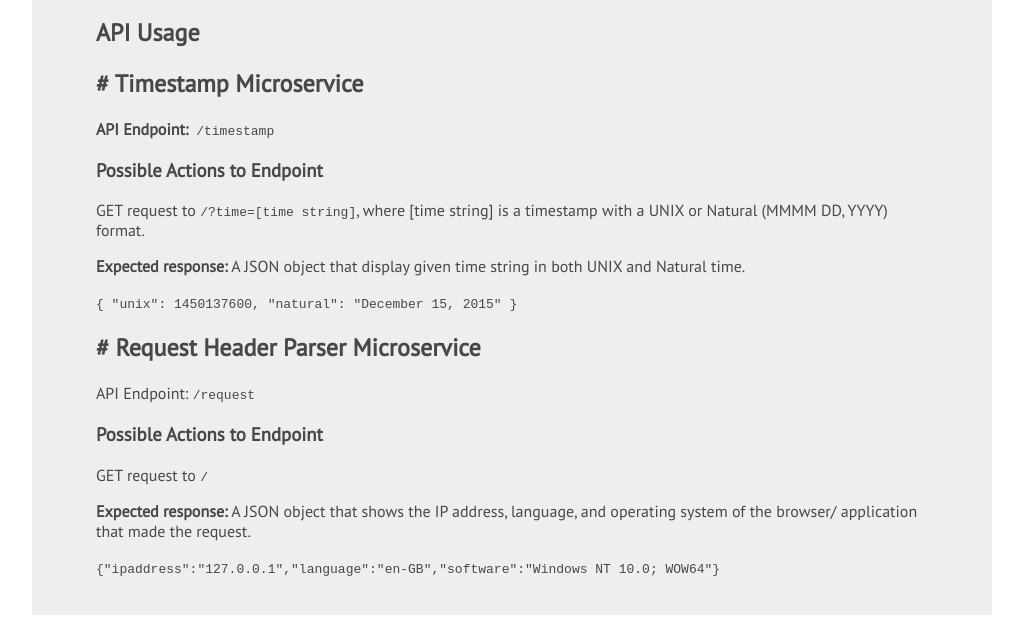
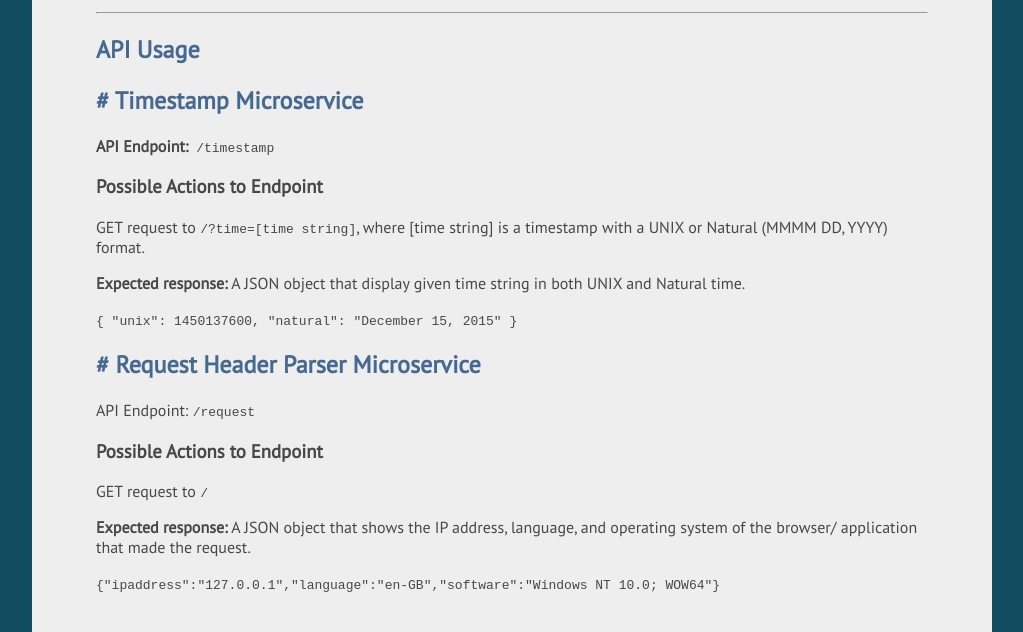
Before and after one commit to LegitStudent/fcc-legitstudent-apis, a website: page views/index.html in a window 1280 px wide. Shown: the part 242-874 px from the top of the page, without its empty margins (128-1151 px from the left). Drawn offline with Linux system fonts and the light colour scheme; files that its build step writes are made by us from their sources.

Commit message:
changed some colors, and fixed request html

```diff
--- a/public/stylesheets/styles.css
+++ b/public/stylesheets/styles.css
@@ -3,7 +3,7 @@ html, body {
 }
 
 html {
-    background: #fff;
+    background: #114B5F;
 }
 
 body {
@@ -16,6 +16,10 @@ body {
     font-family: "PT Sans", sans-serif;
 }
 
+h2 {
+    color: #456990;
+}
+
 a {
     text-decoration: none;
     color: inherit;
@@ -26,7 +30,8 @@ a:hover {
 }
 
 .heading {
-    margin: 0;
+    margin: 0 0 2%;
+    color: #028090;
 }
 
 .profile-link {
--- a/views/index.html
+++ b/views/index.html
@@ -26,7 +26,7 @@
         <main>
             <h2>API Usage</h2>
             <article id="timestamp">
-                <h2><a>#</a> Timestamp Microservice</h2>
+                <h2 class="article-title"><a>#</a> Timestamp Microservice</h2>
 
                 <p class="endpoint"><b>API Endpoint:</b><code>
                     /timestamp
@@ -48,8 +48,8 @@
                     { "unix": 1450137600, "natural": "December 15, 2015" }
                 </code>
             </article>
-            <article id="">
-                <h2><a>#</a> Request Header Parser Microservice</h2>
+            <article id="request">
+                <h2 class="article-title"><a>#</a> Request Header Parser Microservice</h2>
 
                 <p class="endpoint">API Endpoint: <code>
                     /request
```
